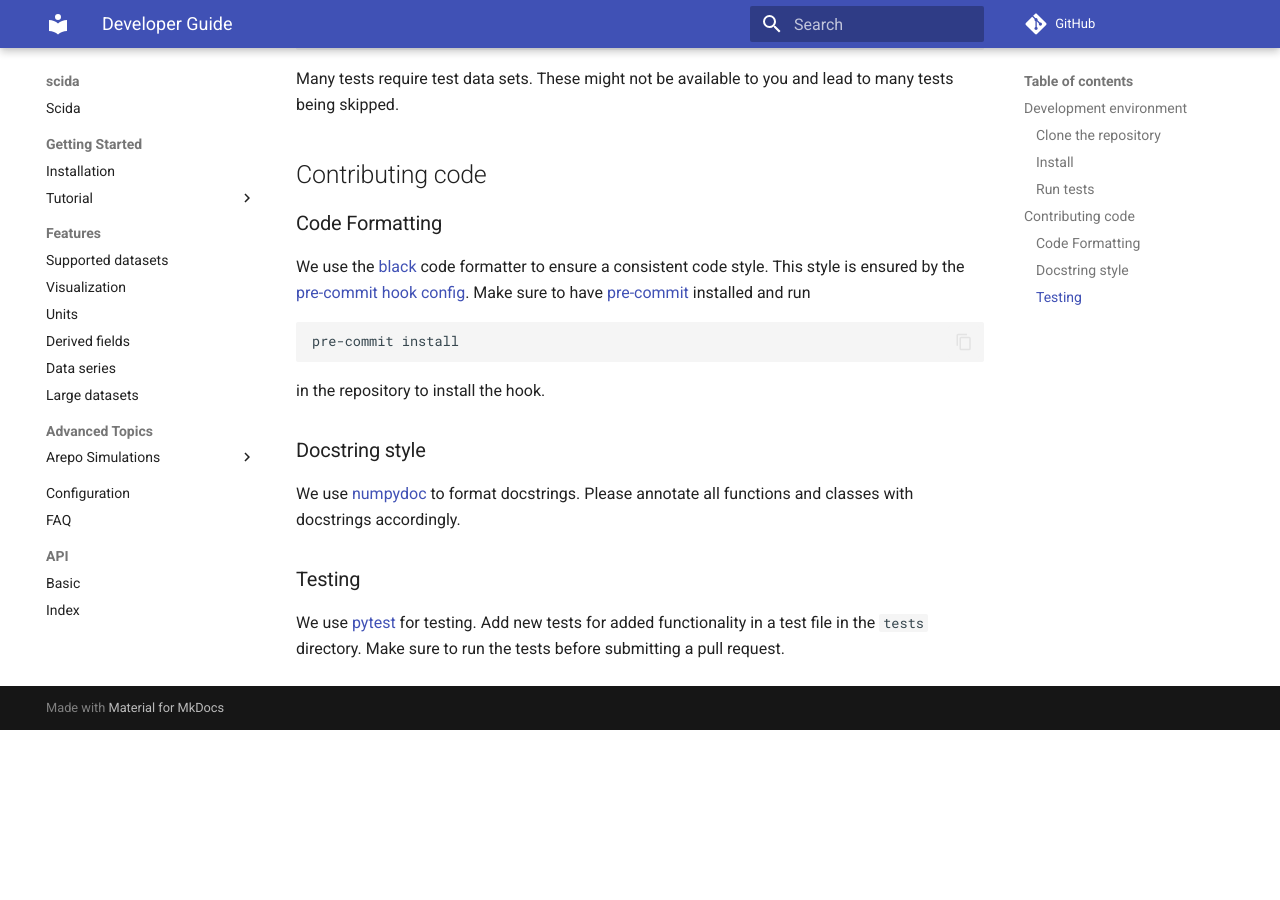
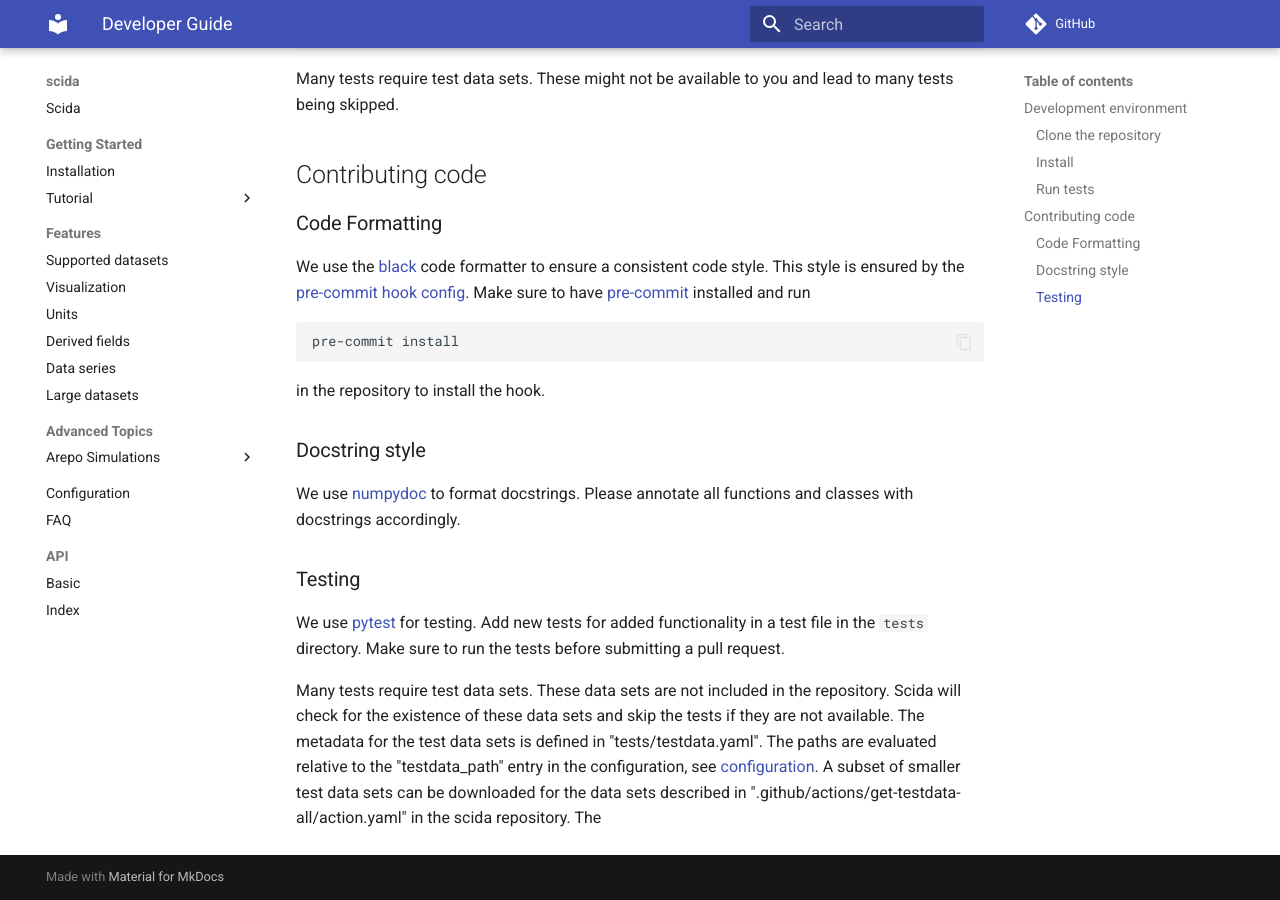
Before and after one commit to cbyrohl/scida, an MkDocs documentation site: the page built from docs/developer.md, in a window 1280 px wide and 900 px high, scrolled down 1110 px. Built offline with MkDocs 1.6.1 and Material for MkDocs 9.7.7, drawn with Linux system fonts in a browser that asks for light colours; comment, search, counter and statistics services are not loaded; before the commit the page ends 1840 px from its top, so only the background shows below that.

Commit message:
describe testdata used.

```diff
--- a/docs/developer.md
+++ b/docs/developer.md
@@ -75,3 +75,12 @@ Please annotate all functions and classes with docstrings accordingly.
 
 We use [pytest](https://docs.pytest.org/en/stable/) for testing. Add new tests for added functionality
 in a test file in the `tests` directory. Make sure to run the tests before submitting a pull request.
+
+Many tests require test data sets. These data sets are not included in the repository.
+Scida will check for the existence of these data sets and skip the tests if they are not available.
+The metadata for the test data sets is defined in "tests/testdata.yaml".
+The paths are evaluated relative to the "testdata_path" entry in the configuration,
+see [configuration](configuration.md).
+A subset of smaller test data sets can be downloaded for the data sets described in
+".github/actions/get-testdata-all/action.yaml" in the scida repository.
+The
```
Also changed, not shown: docs/configuration.md (+3 -0 lines).
